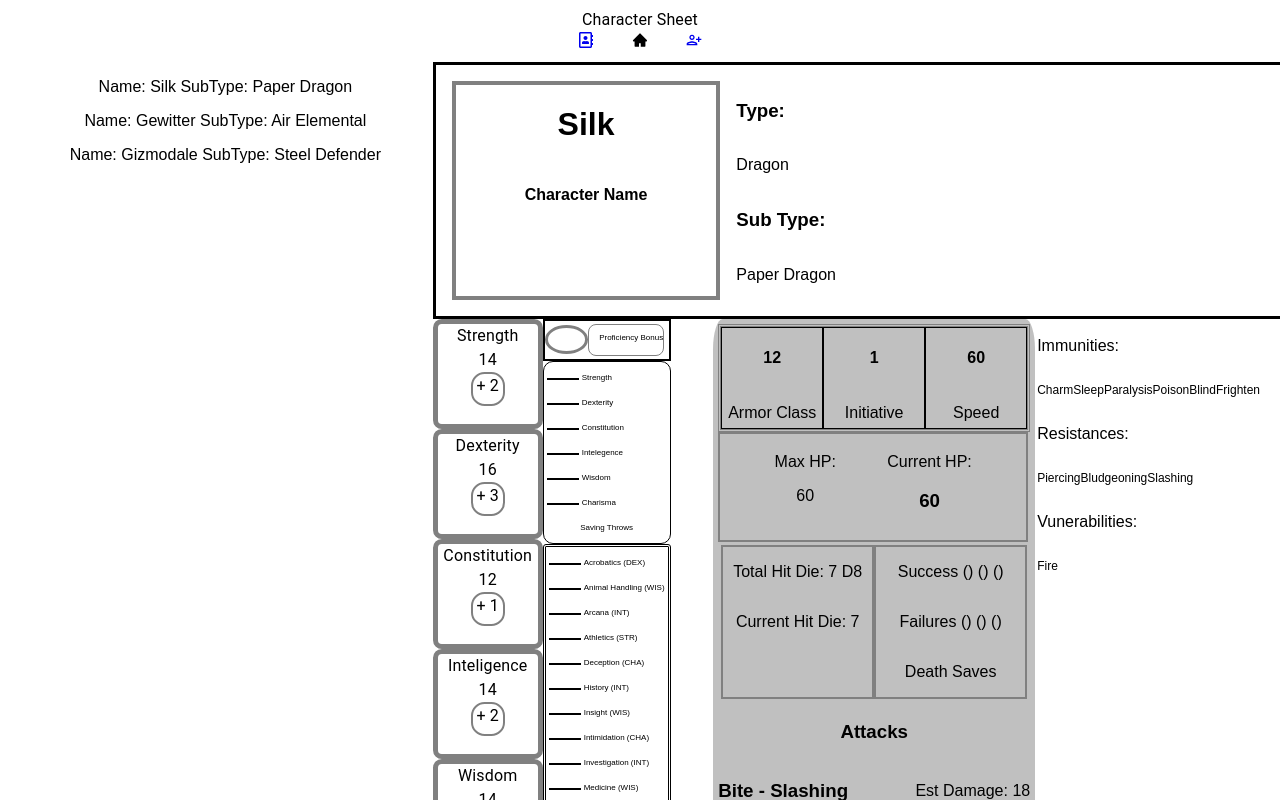
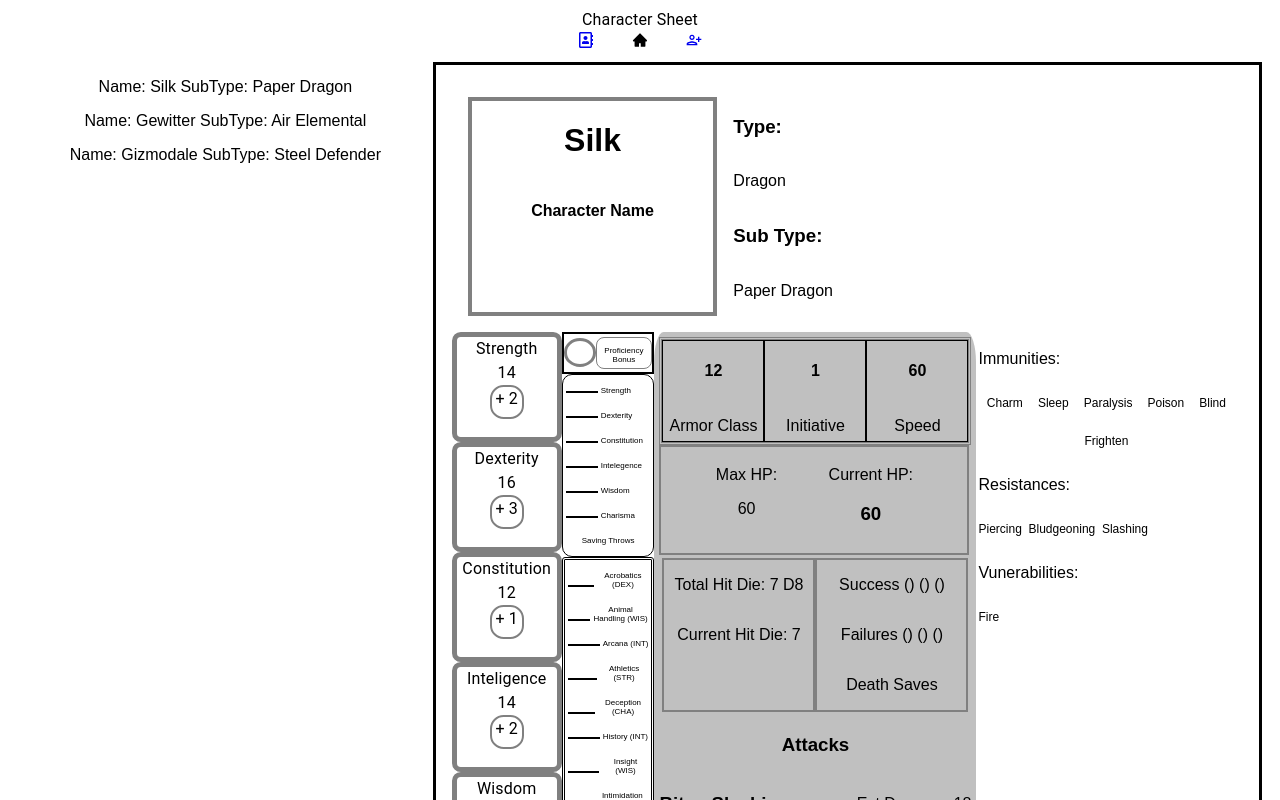
Before and after one commit to lcmpbll/characterSheet, a React (Create React App) app: page /npc in a window 1280 px wide. Shown: the top 800 px of the page. Built offline with nearby package versions, Linux system fonts and the light colour scheme.

Commit message:
Add outer border

```diff
--- a/src/Components/NPCs/LargeCharacterDetails.jsx
+++ b/src/Components/NPCs/LargeCharacterDetails.jsx
@@ -11,7 +11,7 @@ const LargeCharacterDetails = ({npc}) => {
     return <Loading/>
   }
   return (
-    <Box sx={{display: 'flex', flexDirection: 'column', flex: 6}}>
+    <Box sx={{display: 'flex', flexDirection: 'column', flex: 6, border: '3px solid black', padding: '1rem', maxWidth: '800px', maxHeight: '1150px'}}>
       <Box sx={{flex: 2}}>
         <CharacterHeader name={npc.name} type={npc.type} sub_type={npc.sub_type} desc={npc.desc}/>
       </Box>
@@ -116,7 +116,7 @@ const DamageMods = ({immunities, resistances, vunerabilities}) => {
         <p sx={{fontSize: '14px', margin: 0}}>Immunities: </p>
         <Box sx={{fontSize: '12px', display: 'flex', justifyContent: 'space-evenly', flexWrap: 'wrap'}}>
           {immunities.map((res, index) => {return (
-            <p sx={{margin: '3px'}} key={index} > {res} </p>
+            <p sx={{margin: '3px'}} key={index} > {res} &nbsp;</p>
           )})}
         </Box>
       </Box>
@@ -124,7 +124,7 @@ const DamageMods = ({immunities, resistances, vunerabilities}) => {
         <p sx={{fontSize: '14px', margin: 0}}>Resistances: </p>
         <Box sx={{fontSize: '12px', display: 'flex', justifyContent: 'space-evenly', flexWrap: 'wrap'}}>
           {resistances.map((res, index) => {return (
-            <p sx={{margin: '3px'}} key={index}> {res} </p>
+            <p sx={{margin: '3px'}} key={index}> {res} &nbsp;</p>
           )})}
         </Box>
       </Box>
@@ -132,7 +132,7 @@ const DamageMods = ({immunities, resistances, vunerabilities}) => {
         <p sx={{fontSize: '14px', margin: 0}}>Vunerabilities: </p>
         <Box sx={{fontSize: '12px', display: 'flex', justifyContent: 'space-evenly', flexWrap: 'wrap'}}>
           {vunerabilities.map((res, index) => {return (
-            <p sx={{margin: '1px'}} key={index}> {res} </p>
+            <p sx={{margin: '1px'}} key={index}> {res} &nbsp;</p>
           )})}
         </Box>
       </Box>
@@ -222,7 +222,7 @@ const SmallStatsBoxes = (props) => {
 const CharacterHeader = (props) => {
   const {name, type, sub_type, desc} = props;
   return (
-    <Box sx={{display: 'flex', flexDirection:'row', justifyContent: 'space-between',flex: 5, border: '3px solid black', width: '100%', padding: '1rem'}}>
+    <Box sx={{display: 'flex', flexDirection:'row', justifyContent: 'space-between',flex: 5, width: '100%', padding: '1rem'}}>
       <Box sx={{display: 'flex', flex: 1, flexDirection: 'column', border: '4px solid grey'}}>
         <h1>{name}</h1>
         <h4>Character Name</h4>
```
